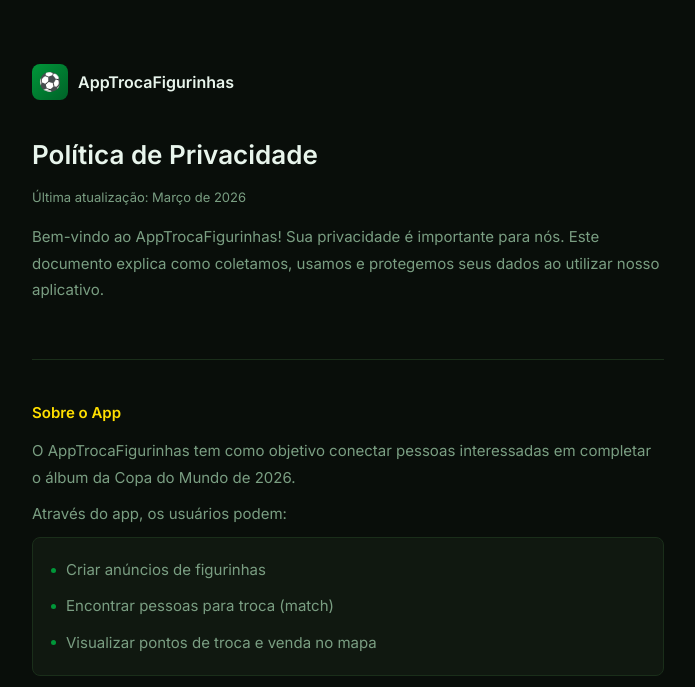
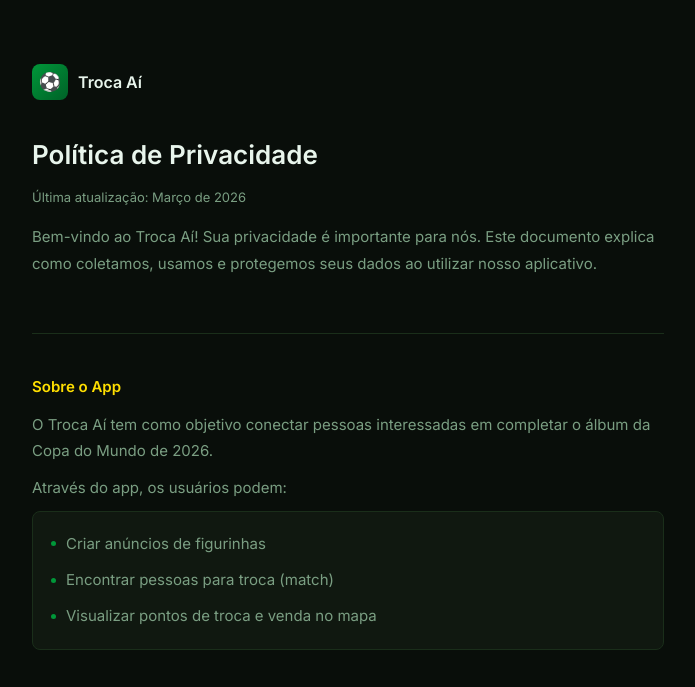
Before and after one commit to salinhaa10/Politica-de-Privacidade-Figurinhas, a plain HTML site: page index.html in a window 1280 px wide. Shown: the top 687 px of the page, without its empty margins (292-987 px from the left). Drawn offline with Linux system fonts and the light colour scheme.

Commit message:
Update App Name

```diff
--- a/index.html
+++ b/index.html
@@ -3,7 +3,7 @@
 <head>
   <meta charset="UTF-8" />
   <meta name="viewport" content="width=device-width, initial-scale=1.0"/>
-  <title>Política de Privacidade – AppTrocaFigurinhas</title>
+  <title>Política de Privacidade – Troca Aí: Figurinhas da Copa</title>
   <link href="https://fonts.googleapis.com/css2?family=Inter:wght@400;500;600&display=swap" rel="stylesheet"/>
   <style>
     :root {
@@ -229,18 +229,18 @@
     <header>
       <div class="app-name">
         <div class="app-icon">⚽</div>
-        <strong>AppTrocaFigurinhas</strong>
+        <strong>Troca Aí</strong>
       </div>
       <h1>Política de Privacidade</h1>
       <p class="date">Última atualização: Março de 2026</p>
-      <p class="intro">Bem-vindo ao AppTrocaFigurinhas! Sua privacidade é importante para nós. Este documento explica como coletamos, usamos e protegemos seus dados ao utilizar nosso aplicativo.</p>
+      <p class="intro">Bem-vindo ao Troca Aí! Sua privacidade é importante para nós. Este documento explica como coletamos, usamos e protegemos seus dados ao utilizar nosso aplicativo.</p>
     </header>
 
     <hr>
 
     <section>
       <h2>Sobre o App</h2>
-      <p>O AppTrocaFigurinhas tem como objetivo conectar pessoas interessadas em completar o álbum da Copa do Mundo de 2026.</p>
+      <p>O Troca Aí tem como objetivo conectar pessoas interessadas em completar o álbum da Copa do Mundo de 2026.</p>
       <p>Através do app, os usuários podem:</p>
       <ul>
         <li>Criar anúncios de figurinhas</li>
@@ -325,13 +325,13 @@
     <section>
       <h2>Alterações nesta Política</h2>
       <p>Podemos atualizar esta Política de Privacidade periodicamente. Recomendamos que você revise este documento regularmente.</p>
-      <p>Ao utilizar o AppTrocaFigurinhas, você concorda com os termos desta Política de Privacidade.</p>
+      <p>Ao utilizar o Troca Aí, você concorda com os termos desta Política de Privacidade.</p>
     </section>
 
     <footer>
       <div class="footer-left">
         <span>⚽</span>
-        <span>AppTrocaFigurinhas</span>
+        <span>Troca Aí</span>
       </div>
       <div class="footer-right">© 2026</div>
     </footer>
```
